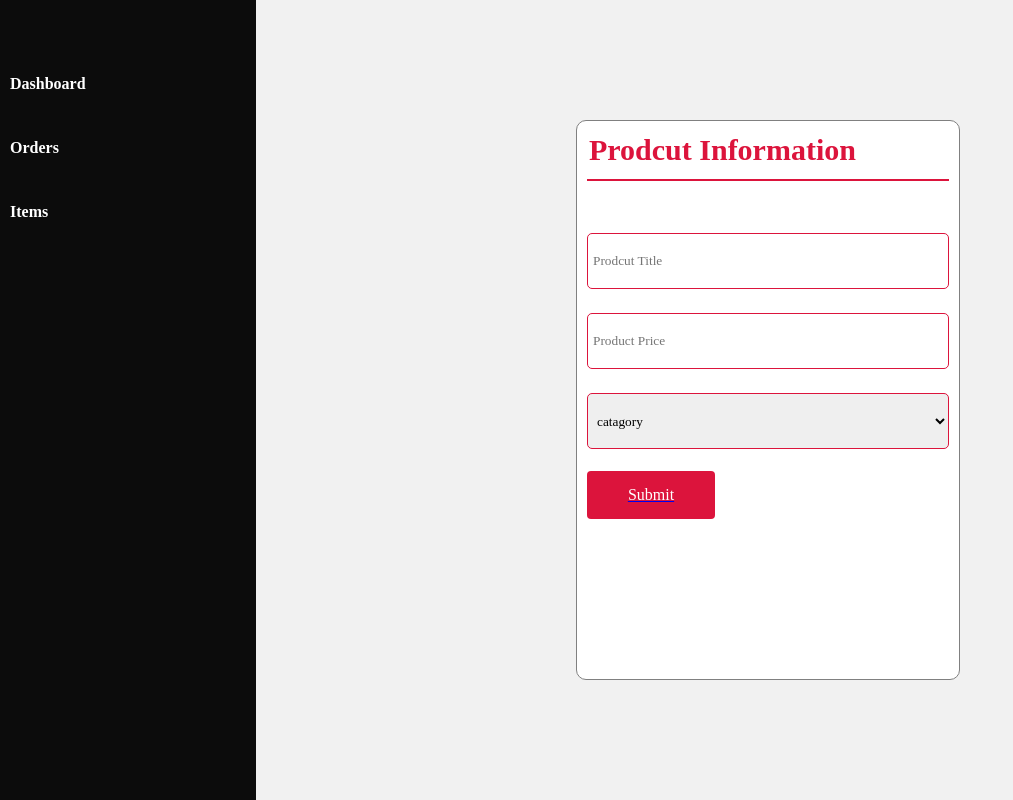
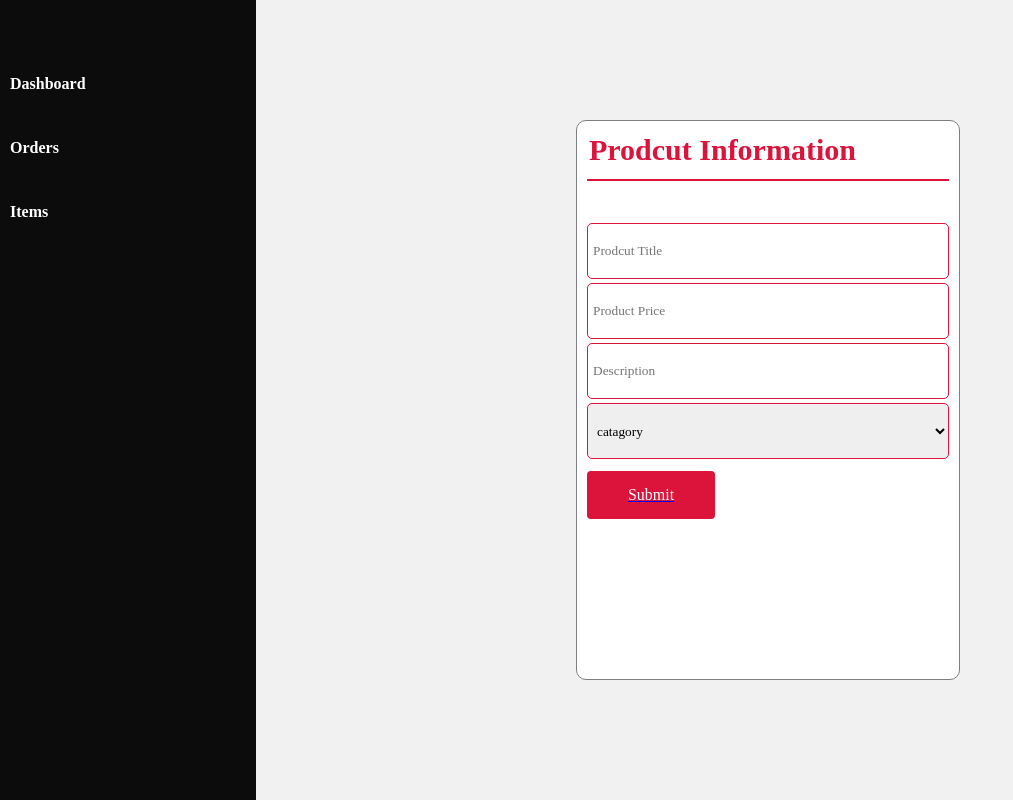
Before and after one commit to AnasJMirza/Hackathon-admin-web, a React (Create React App) app: page /add-products-form in a window 1280 px wide. Shown: the whole page, without its empty margins (0-1013 px from the left). Built offline with nearby package versions, Linux system fonts and the light colour scheme.

Commit message:
added a new input feild

```diff
--- a/src/components/pages/addProductsForm/AddProductsForm.js
+++ b/src/components/pages/addProductsForm/AddProductsForm.js
@@ -58,7 +58,7 @@ const AddProductsForm = () => {
                 <div className='input-feilds'>
                     <input  onChange={(e)=>titleGetter(e)} type="text" placeholder='Prodcut Title'  className='input' / >
                     <input  onChange={(e)=>priceGetter(e)} type="number" placeholder='Product Price' className='input' />
-                    {/* <input  onChange={(e)=>catagoryGetter(e)} type="string" placeholder='Product Catagory' /> */}
+                    <input   type="string" placeholder='Description' className='input' />
 
                     <select onChange={(e)=>catagoryGetter(e)} className='input'>
                         <option value="catagory">catagory</option>
```
